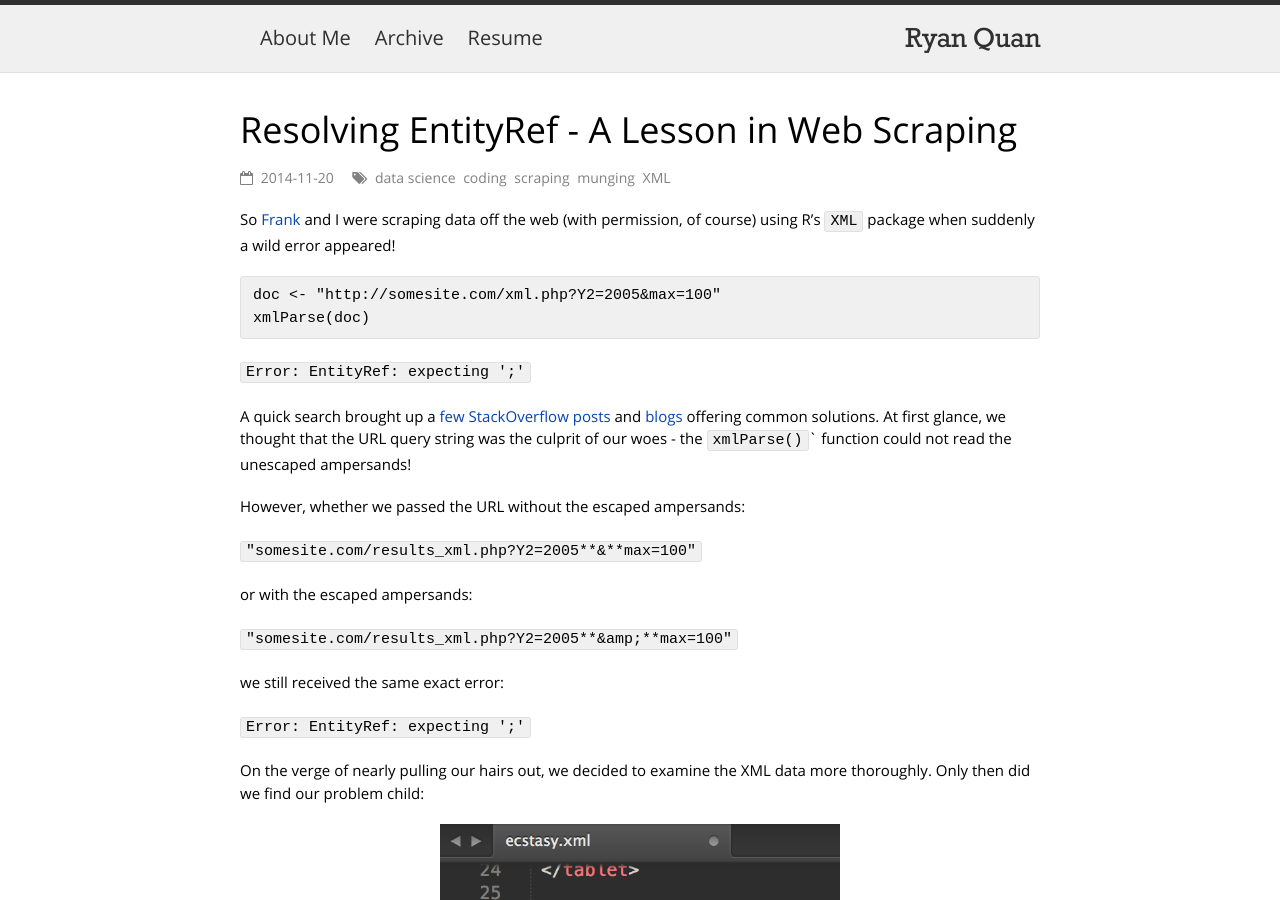
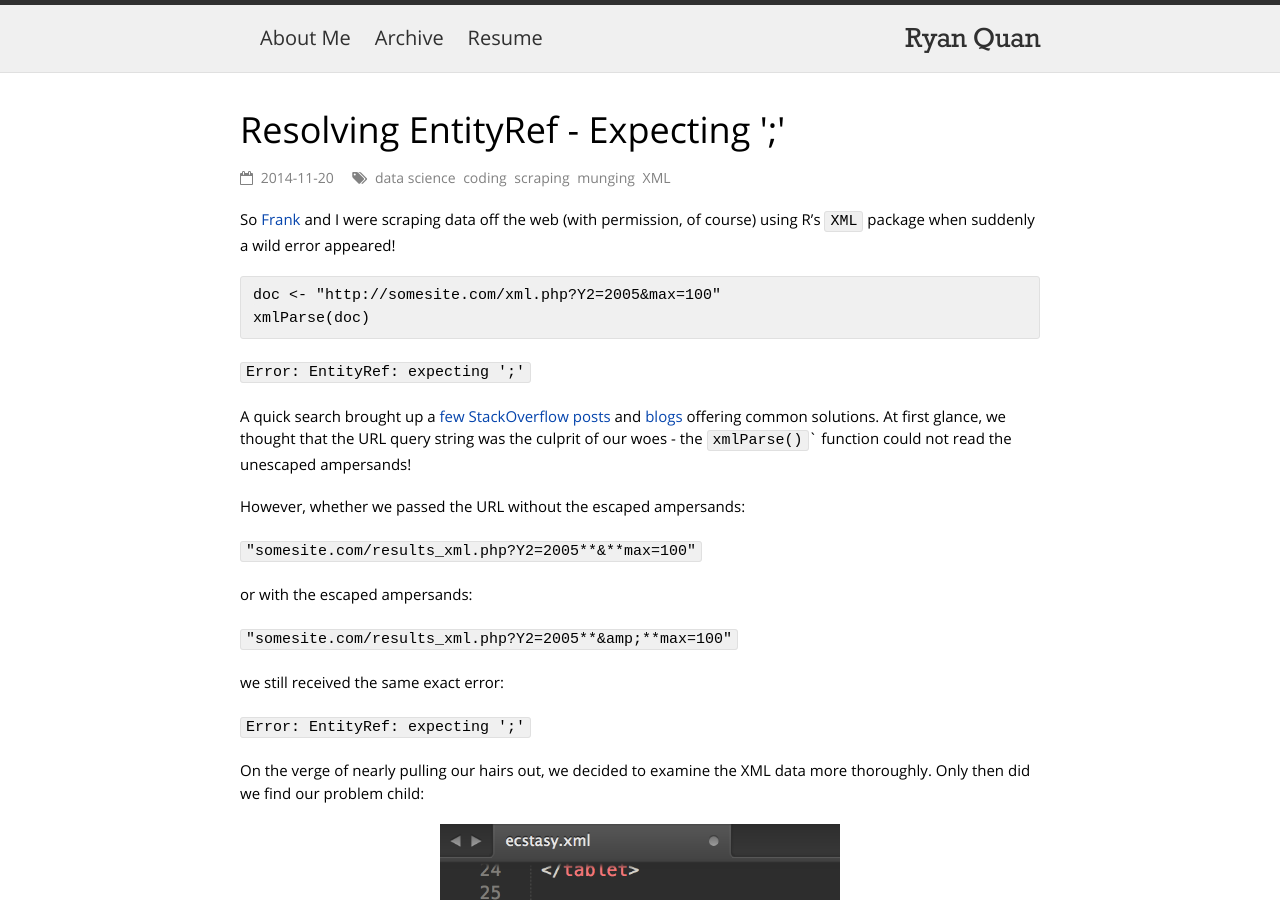
Before and after one commit to rcquan/rcquan.github.io, a Jekyll site: the page built from _posts/2014-11-20-resolving-entity-ref.md, in a window 1280 px wide and 900 px high. Built offline with Jekyll 4.4.1, drawn with Linux system fonts in a browser that asks for light colours; nearby versions of some CDN libraries; comment, search, counter and statistics services are not loaded.

Commit message:
revised to shorter title

```diff
--- a/_posts/2014-11-20-resolving-entity-ref.md
+++ b/_posts/2014-11-20-resolving-entity-ref.md
@@ -2,7 +2,7 @@
 layout: post
 categories: blog
 tags: [data science, coding, scraping, munging, XML]
-title: Resolving EntityRef - A Lesson in Web Scraping
+title: Resolving EntityRef - Expecting ';'
 preview_pic: /assets/images/2014-11-20-resolving-entity-ref.png
 comments: true
 ---
```
